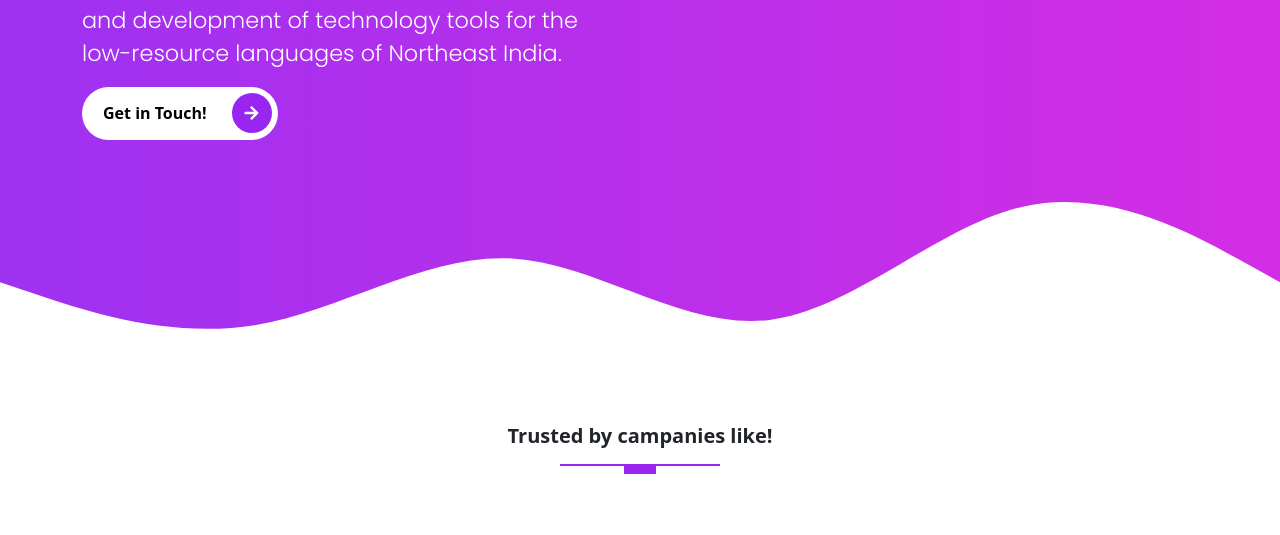
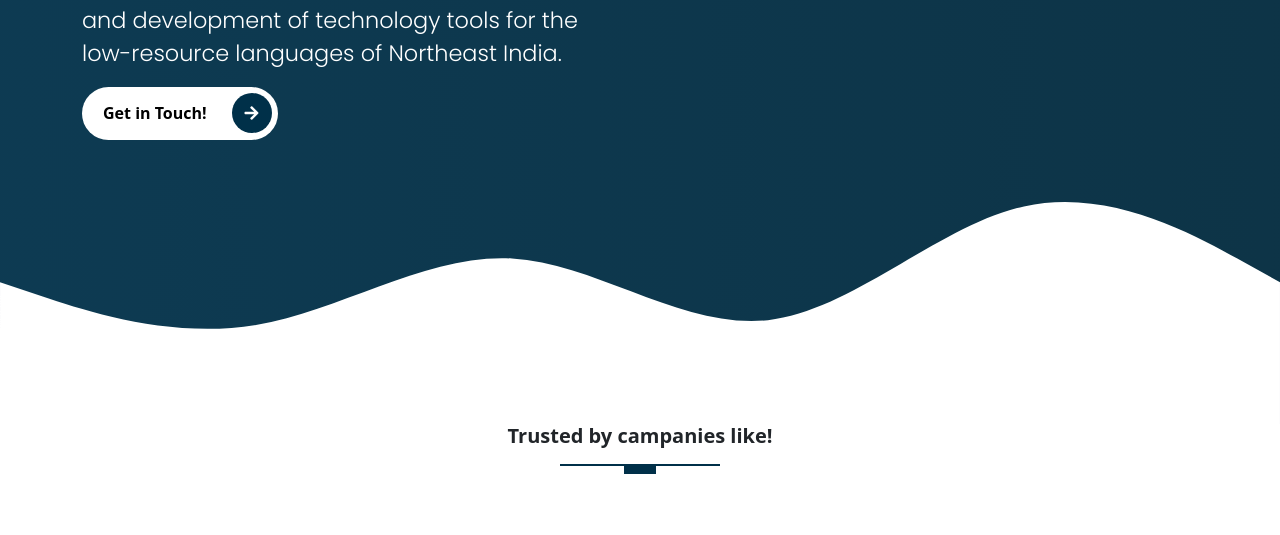
Before and after one commit to Jashwanth-Gowda-R/Bootstrap-5-portfolio-template, a website: page index.html in a window 1280 px wide. Shown: the part 641-1176 px from the top of the page. Drawn offline with Linux system fonts and the light colour scheme.

Commit message:
primary and secondary color changed

```diff
--- a/scss/_custom.scss
+++ b/scss/_custom.scss
@@ -1,5 +1,5 @@
 // MY THEME COLORS
-$purple-dark: #9926f0;
+$purple-dark: #003049;
 $purple-light: #bb6ef5;
 $pink: #d122e3;
 $footer: #151414;
@@ -18,7 +18,7 @@ $gray-900: #212529;
 $black: #000;
 
 $primary: $purple-dark;
-$secondary: $pink;
+$secondary: #00293D;
 
 // ACCORDION OVERRIDES
 $accordion-padding-y: 1.5rem;
```
Also changed, not shown: assets/css/style.css, 1 other file.
